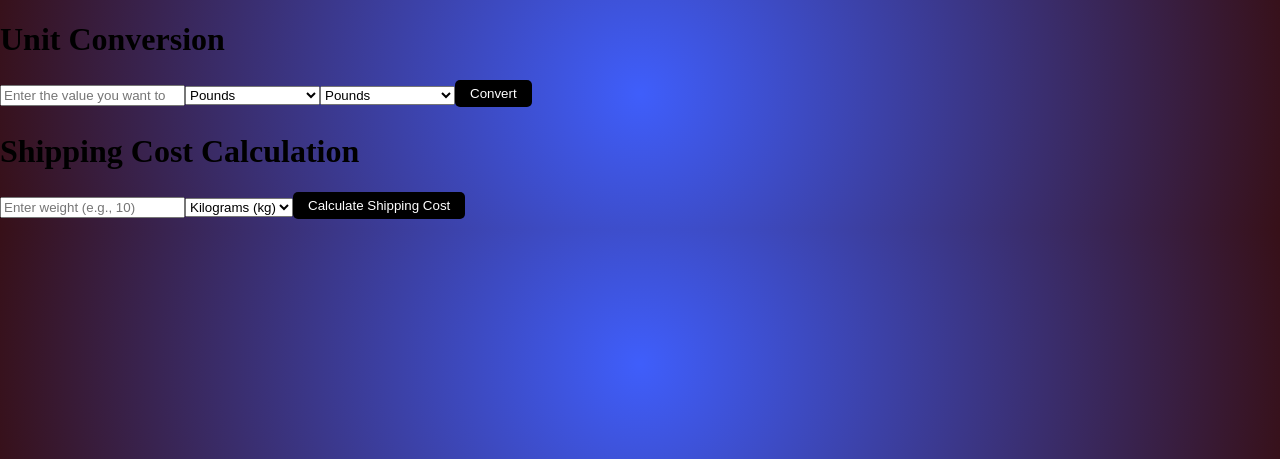
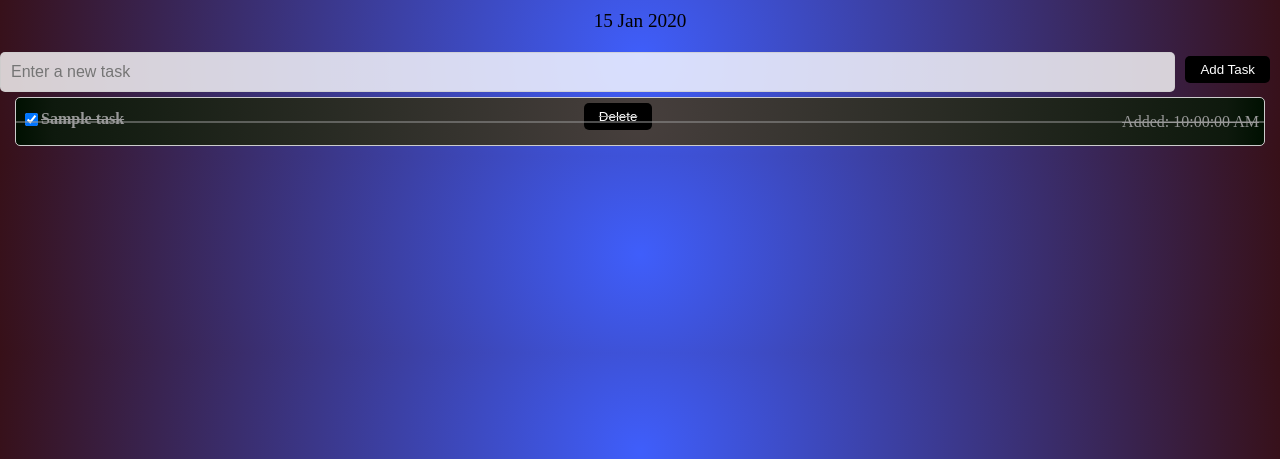
Before and after one commit to moayyadsaleh/shared-to-do-list, a Node server app: template views/index.ejs in a window 1280 px wide. Shown: the part 41-500 px from the top of the page. Run offline with Node 20, Linux system fonts and the light colour scheme; the template is opened without the code that fills it: most values are stand-ins (such as "Sample title", 1, 10 or a date in 2020).

Commit message:
Update index.ejs

```diff
--- a/views/index.ejs
+++ b/views/index.ejs
@@ -1,41 +1,41 @@
-
 <!DOCTYPE html>
 <html lang="en">
 <head>
-    <meta charset="UTF-8">
-    <meta name="viewport" content="width=device-width, initial-scale=1.0">
-    <link rel="stylesheet" href="styles.css">
-    <%- include('partials/header') %>
-    <title>ShippingCostCalculator</title>
+  <meta charset="UTF-8">
+  <meta name="viewport" content="width=device-width, initial-scale=1.0">
+  <link rel="stylesheet" href="/styles.css">
+  <%- include('partials/header') %>
+  <title>To Do List</title>
 </head>
 <body>
-    <h1>Unit Conversion</h1>
-    <form action="/convert" method="POST">
-        <input type="number" name="value" placeholder="Enter the value you want to convert (e.g., 10)" required>
-        <select name="fromUnit">
-            <option value="pounds">Pounds</option>
-            <option value="kg">Kilograms</option>
-            <option value="dollars">Dollars</option>
-            <option value="JD">Jordan Dinner (JD)</option>
-        </select>
-        <select name="toUnit">
-            <option value="pounds">Pounds</option>
-            <option value="kg">Kilograms</option>
-            <option value="dollars">Dollars</option>
-            <option value="JD">Jordan Dinner (JD)</option>
-        </select>
-        <button type="submit">Convert</button>
-    </form>
+  <div class="todays-date">
+    <%= formattedDate %>
+  </div>
+  <form action="/add-task" method="post">
+    <input type="text" name="taskInput" placeholder="Enter a new task" required/>
+    <button type="submit">Add Task</button>
+  </form>
+  <div class="tasks-container">
+    <ul>
+      <% tasks.forEach((task) => { %>
+        <li class="todo-item <%= task.completed ? 'completed' : '' %>">
+          <form action="/update-task" method="post" class="task-form">
+            <input type="hidden" name="taskId" value="<%= task._id %>">
+            <input type="checkbox" <%= task.completed ? 'checked' : '' %> onchange="this.form.submit()">
+            <strong <%= task.completed ? 'class="completed"' : '' %>><%= task.title %></strong>
+            <button type="submit" style="display: none;"></button> <!-- Hidden submit button to trigger form submission -->
+          </form>
+          <!-- Add the delete form for each task -->
+          <form action="/delete-task" method="post" class="task-form">
+            <input type="hidden" name="taskId" value="<%= task._id %>">
+            <button type="submit" class="delete-button" onclick="return confirm('Are you sure you want to delete this task?')">Delete</button>
+          </form>
+          <span class="timestamp"> Added: <%= task.createdAt.toLocaleTimeString() %></span>
+        </li>
+      <% }); %>
 
-    <h1>Shipping Cost Calculation</h1>
-    <form action="/calculate-shipping" method="POST">
-        <input type="number" name="weight" placeholder="Enter weight (e.g., 10)" required>
-        <select name="unit">
-            <option value="kg">Kilograms (kg)</option>
-            <option value="pounds">Pounds (lb)</option>
-        </select>
-        <input type="hidden" name="currency" value="usd"> <!-- or 'jd' if you want JD as default -->
-        <button type="submit">Calculate Shipping Cost</button>
-    </form>
+    </ul>
+  </div>
+
 </body>
 </html>
```
